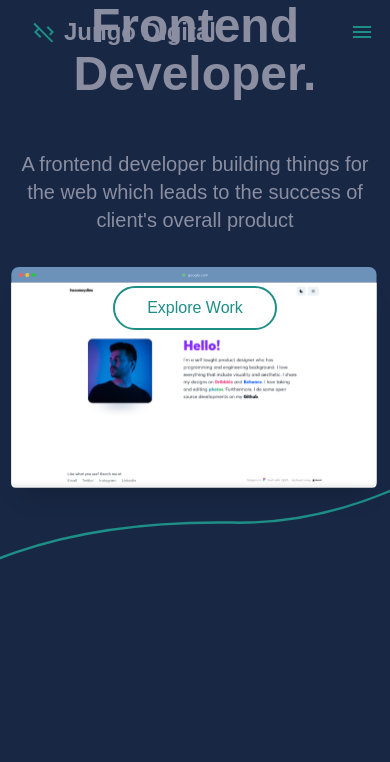
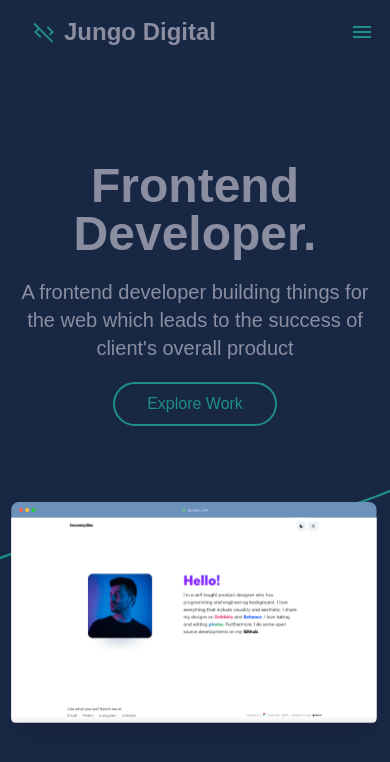
Before and after one commit to driverajr42/portfolio, a Next.js app: page / in a window 390 px wide. Shown: the top 762 px of the page. Built offline with nearby package versions, Linux system fonts and the light colour scheme.

Commit message:
fixed margin issue with feature image for mobile.

```diff
--- a/components/Hero.jsx
+++ b/components/Hero.jsx
@@ -7,17 +7,17 @@ import featureImg from '../public/featureProject.svg';
 const Hero = ({ heading, message }) => {
 	return (
 		<div className="flex items-center justify-center h-screen bg-fix bg-center bg-cover hero-img">
-			<div className="p-5 text-center z-[2] mt-[-32rem] md:p-56 lg:p-96 xl:p-[38rem]">
-				<h2 className="text-5xl font-bold text-accentTwo mb-8">{heading}</h2>
-				<p className="py-5 text-xl text-accentTwo mb-8">{message}</p>
+			<div className="p-5 text-center z-[2] mt-[-16rem] md:p-56 lg:p-96 xl:p-[38rem]">
+				<h2 className="text-5xl font-bold text-accentTwo">{heading}</h2>
+				<p className="py-5 text-xl text-accentTwo">{message}</p>
 				<button className="px-8 py-2  border-2 border-secondary rounded-full text-secondary">
 					<Link href="/#portfolio">Explore Work</Link>
 				</button>
 			</div>
 
 			{/* Featured Project */}
-			<div className="absolute bottom-80 ">
-				<Image src={featureImg} alt="Something"  />
+			<div className="absolute top-1/2 mt-20  ">
+				<Image src={featureImg} alt="Something" />
 			</div>
 		</div>
 	);
```
